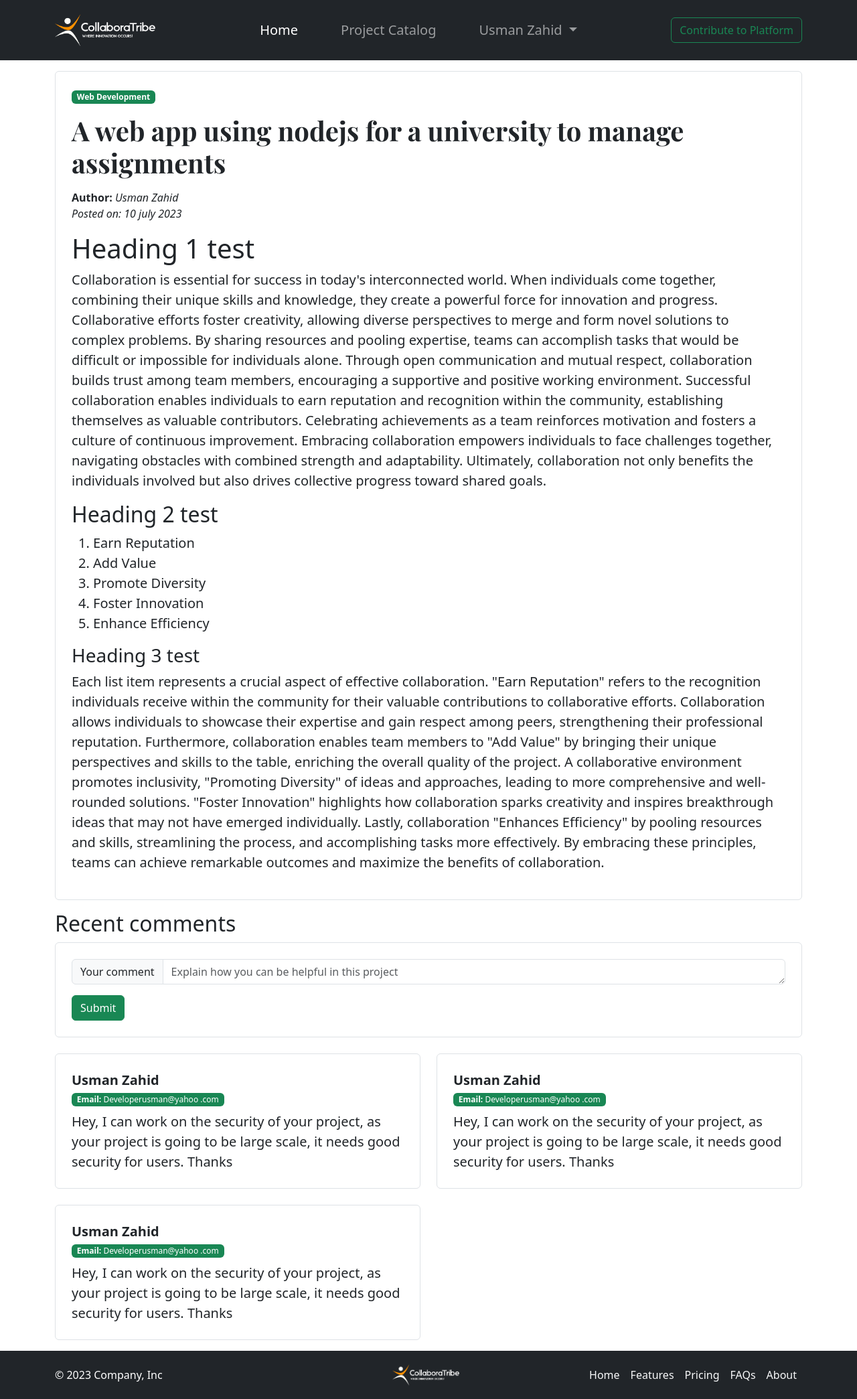
After one commit to Usmanzahidcode/collabora-tribe, a PHP site: page /project.html in a window 1280 px wide. The commit adds this page. Shown: the whole page at 67% size. Run offline with PHP 8.4, Linux system fonts and the light colour scheme.

Commit message:
added singular project template design, added cooments section design. Design done.

```diff
--- a/app.css
+++ b/app.css
@@ -36,3 +36,6 @@ body{
 .serif {
   font-family: "Playfair Display", serif;
 }
+.desc p, .desc li{
+  font-size: 1.25rem !important;
+}
--- /dev/null
+++ b/project.html
@@ -0,0 +1,242 @@
+<!DOCTYPE html>
+<html lang = "en">
+	<head>
+		<meta charset = "utf-8"/>
+		<meta name = "viewport" content = "width=device-width, initial-scale=1"/>
+		<title>Homepage | CollaboraTribe</title>
+		<link
+			href = "includes/bootstrap/css/bootstrap.css"
+			rel = "stylesheet"/>
+		<link rel = "stylesheet" href = "app.css"/>
+
+		<link
+			rel = "stylesheet"
+			href = "https://cdn.jsdelivr.net/npm/bootstrap-icons@1.10.5/font/bootstrap-icons.css"/>
+	</head>
+	<body>
+		<nav
+			class = "navbar navbar-expand-md pt-3 pb-3 text-bg-dark"
+			data-bs-theme = "dark">
+			<div class = "container-sm align-items-center">
+				<a class = "navbar-brand" href = "/"
+				><img src = "assets/logo_header.png" width = "150px"
+				/></a>
+
+				<button
+					class = "navbar-toggler"
+					type = "button"
+					data-bs-toggle = "collapse"
+					data-bs-target = "#navbarSupportedContent"
+					aria-controls = "navbarSupportedContent"
+					aria-expanded = "false"
+					aria-label = "Toggle navigation">
+					<span class = "navbar-toggler-icon"></span>
+				</button>
+				<div class = "collapse navbar-collapse w-50 align-items-center"
+				     id = "navbarSupportedContent">
+					<ul class = "navbar-nav mb-lg-0 align-items-center mx-auto fs-5 gap-5">
+						<li class = "nav-item">
+							<a class = "nav-link active" aria-current = "page" href = "#">Home</a>
+						</li>
+						<li class = "nav-item">
+							<a class = "nav-link" href = "#">Project Catalog</a>
+						</li>
+
+						<li class = "nav-item dropdown">
+							<a
+								class = "nav-link dropdown-toggle"
+								href = "#"
+								role = "button"
+								data-bs-toggle = "dropdown"
+								aria-expanded = "false">
+								Usman Zahid
+							</a>
+							<ul class = "dropdown-menu">
+								<li><a class = "dropdown-item" href = "#">Admin</a></li>
+								<li><a class = "dropdown-item" href = "post-project.php">Post Project</a></li>
+								<li><a class = "dropdown-item" href = "#">Sign Out!</a></li>
+								<li><a class = "dropdown-item" href = "signup.php">Sign Up!</a></li>
+								<li><a class = "dropdown-item" href = "signin.php">Sign In!!</a></li>
+								<li>
+									<hr class = "dropdown-divider"/>
+								</li>
+								<li>
+									<a class = "dropdown-item" href = "#">View more!</a>
+								</li>
+							</ul>
+						</li>
+					</ul>
+					<a
+						class = "btn btn-outline-success"
+						type = "submit"
+						value = "search"
+						class = "nav-link disabled" aria-disabled = "true">
+						Contribute to Platform
+					</a>
+				</div>
+			</div>
+		</nav>
+
+		<div class = "container-md my-3">
+			<div class = " border rounded p-4">
+				<p class = "badge text-bg-success m-0">Web Development</p>
+				<h1 class = "serif display-6 fw-bold my-3">A web app using nodejs for a university to manage
+				                                           assignments</h1>
+				<p class = "m-0"><strong>Author: </strong><span class = "fst-italic">Usman Zahid</span></p>
+				<p class = "fst-italic mt-0">Posted on: 10 july 2023</p>
+				<div class = "desc">
+					<h1>Heading 1 test</h1>
+					<p class = "fs-5">Collaboration is essential for success in today's interconnected world. When
+					                  individuals come
+					                  together, combining their unique skills and knowledge, they create a powerful
+					                  force for
+					                  innovation
+					                  and progress. Collaborative efforts foster creativity, allowing diverse
+					                  perspectives to merge and
+					                  form novel solutions to complex problems. By sharing resources and pooling
+					                  expertise, teams can
+					                  accomplish tasks that would be difficult or impossible for individuals alone.
+					                  Through open
+					                  communication and mutual respect, collaboration builds trust among team members,
+					                  encouraging a
+					                  supportive and positive working environment. Successful collaboration enables
+					                  individuals to earn
+					                  reputation and recognition within the community, establishing themselves as
+					                  valuable
+					                  contributors.
+					                  Celebrating achievements as a team reinforces motivation and fosters a culture of
+					                  continuous
+					                  improvement. Embracing collaboration empowers individuals to face challenges
+					                  together, navigating
+					                  obstacles with combined strength and adaptability. Ultimately, collaboration not
+					                  only benefits
+					                  the
+					                  individuals involved but also drives collective progress toward shared goals.</p>
+					<h2>Heading 2 test</h2>
+					<ol>
+						<li>Earn Reputation</li>
+						<li>Add Value</li>
+						<li>Promote Diversity</li>
+						<li>Foster Innovation</li>
+						<li>Enhance Efficiency</li>
+					</ol>
+
+
+					<h3>Heading 3 test</h3>
+					<p>Each list item represents a crucial aspect of effective collaboration. "Earn Reputation" refers
+					   to
+					   the recognition individuals receive within the community for their valuable contributions to
+					   collaborative efforts. Collaboration allows individuals to showcase their expertise and gain
+					   respect
+					   among peers, strengthening their professional reputation. Furthermore, collaboration enables team
+					   members to "Add Value" by bringing their unique perspectives and skills to the table, enriching
+					   the
+					   overall quality of the project. A collaborative environment promotes inclusivity, "Promoting
+					   Diversity" of ideas and approaches, leading to more comprehensive and well-rounded solutions.
+					   "Foster
+					   Innovation" highlights how collaboration sparks creativity and inspires breakthrough ideas that
+					   may
+					   not have emerged individually. Lastly, collaboration "Enhances Efficiency" by pooling resources
+					   and
+					   skills, streamlining the process, and accomplishing tasks more effectively. By embracing these
+					   principles, teams can achieve remarkable outcomes and maximize the benefits of collaboration.</p>
+				</div>
+
+
+			</div>
+			<h2 class = "mt-3">Recent comments</h2>
+			<div class="row">
+				<div class="col-12">
+					<div class = "border rounded p-4">
+						<form action = "">
+							<div class="input-group">
+								<span class="input-group-text">Your comment</span>
+								<textarea class="form-control" aria-label="With textarea"
+								          placeholder="Explain how you can be helpful in this project"
+								          rows="1"></textarea>
+							</div>
+							<input type = "submit" value = "Submit" class="btn btn-success mt-3">
+						</form>
+					</div>
+				</div>
+			</div>
+			<div class = "row">
+				<div class = "col-6 mt-4">
+					<div class = "border rounded p-4">
+
+						<p class = "fw-bold fs-5 m-0">Usman Zahid</p>
+						<p class = "badge text-bg-success mb-2"><strong>Email: </strong><span><a href =
+							                                                                         "mailto:developerusman@yahoo.com"
+						                                                                         class = "text-decoration-none fw-medium text-white">Developerusman@yahoo
+				                                                                             .com</a></span></p>
+						<p class = "fs-5 m-0">Hey, I can work on the security of your project, as your project is
+						                      going to be large scale, it needs good security for users. Thanks</p>
+					</div>
+				</div>
+				<div class = "col-6 mt-4">
+					<div class = "border rounded p-4">
+
+						<p class = "fw-bold fs-5 m-0">Usman Zahid</p>
+						<p class = "badge text-bg-success mb-2"><strong>Email: </strong><span><a href =
+							                                                                         "mailto:developerusman@yahoo.com"
+						                                                                         class = "text-decoration-none fw-medium text-white">Developerusman@yahoo
+				                                                                             .com</a></span></p>
+						<p class = "fs-5 m-0">Hey, I can work on the security of your project, as your project is
+						                      going to be large scale, it needs good security for users. Thanks</p>
+					</div>
+				</div>
+				<div class = "col-6 mt-4">
+					<div class = "border rounded p-4">
+
+						<p class = "fw-bold fs-5 m-0">Usman Zahid</p>
+						<p class = "badge text-bg-success mb-2"><strong>Email: </strong><span><a href =
+							                                                                         "mailto:developerusman@yahoo.com"
+						                                                                         class = "text-decoration-none fw-medium text-white">Developerusman@yahoo
+				                                                                             .com</a></span></p>
+						<p class = "fs-5 m-0">Hey, I can work on the security of your project, as your project is
+						                      going to be large scale, it needs good security for users. Thanks</p>
+					</div>
+				</div>
+			</div>
+
+		</div>
+
+
+		<div class = "container-fluid text-bg-dark py-3">
+			<div class = "container">
+				<footer
+					class = "d-flex flex-wrap justify-content-between align-items-center">
+					<p class = "col-md-4 mb-0">© 2023 Company, Inc</p>
+					<a
+						href = "/"
+						class = "col-md-4 d-flex align-items-center justify-content-center mb-3 mb-md-0 me-md-auto link-body-emphasis text-decoration-none">
+						<img class = "bi me-2" width = "100" src = "assets/logo_header.png"/>
+					</a>
+
+					<ul class = "nav col-md-4 justify-content-end text-light">
+						<li class = "nav-item">
+							<a href = "#" class = "nav-link px-2 text-light">Home</a>
+						</li>
+						<li class = "nav-item">
+							<a href = "#" class = "nav-link px-2 text-light">Features</a>
+						</li>
+						<li class = "nav-item">
+							<a href = "#" class = "nav-link px-2 text-light">Pricing</a>
+						</li>
+						<li class = "nav-item">
+							<a href = "#" class = "nav-link px-2 text-light">FAQs</a>
+						</li>
+						<li class = "nav-item">
+							<a href = "#" class = "nav-link px-2 text-light">About</a>
+						</li>
+					</ul>
+				</footer>
+			</div>
+		</div>
+
+		<!-- bootstrap js -->
+		<script
+			src = "includes/bootstrap/js/bootstrap.bundle.js"></script>
+
+	</body>
+</html>
```
